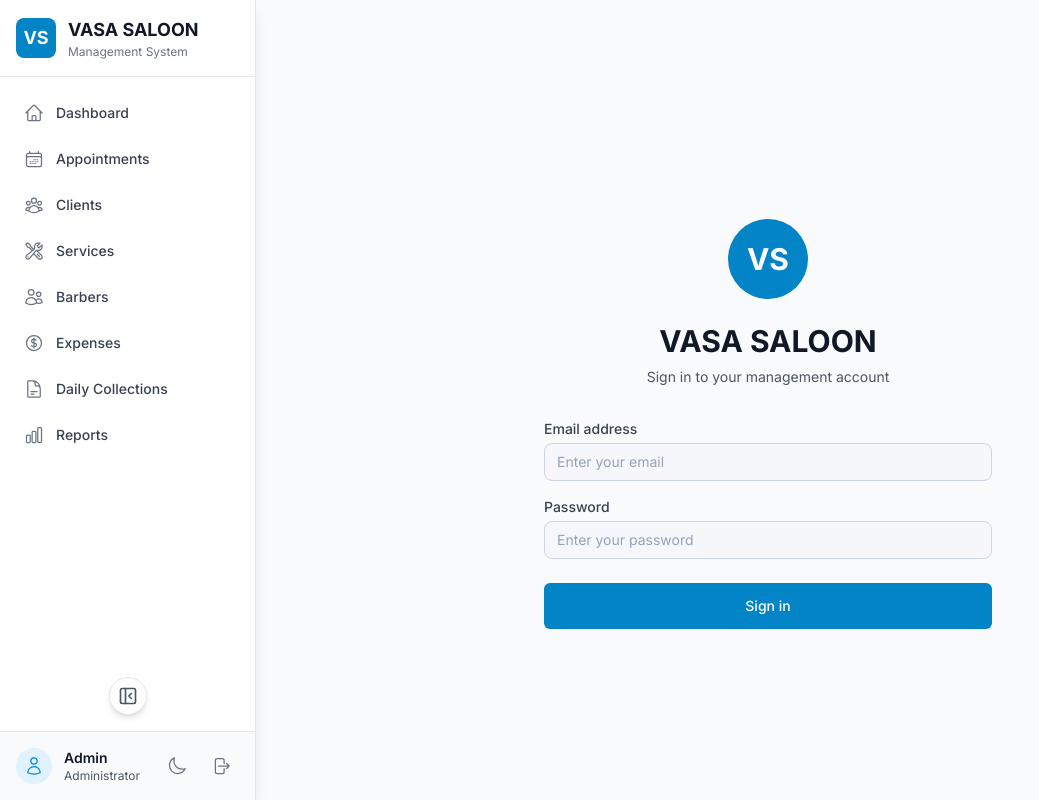
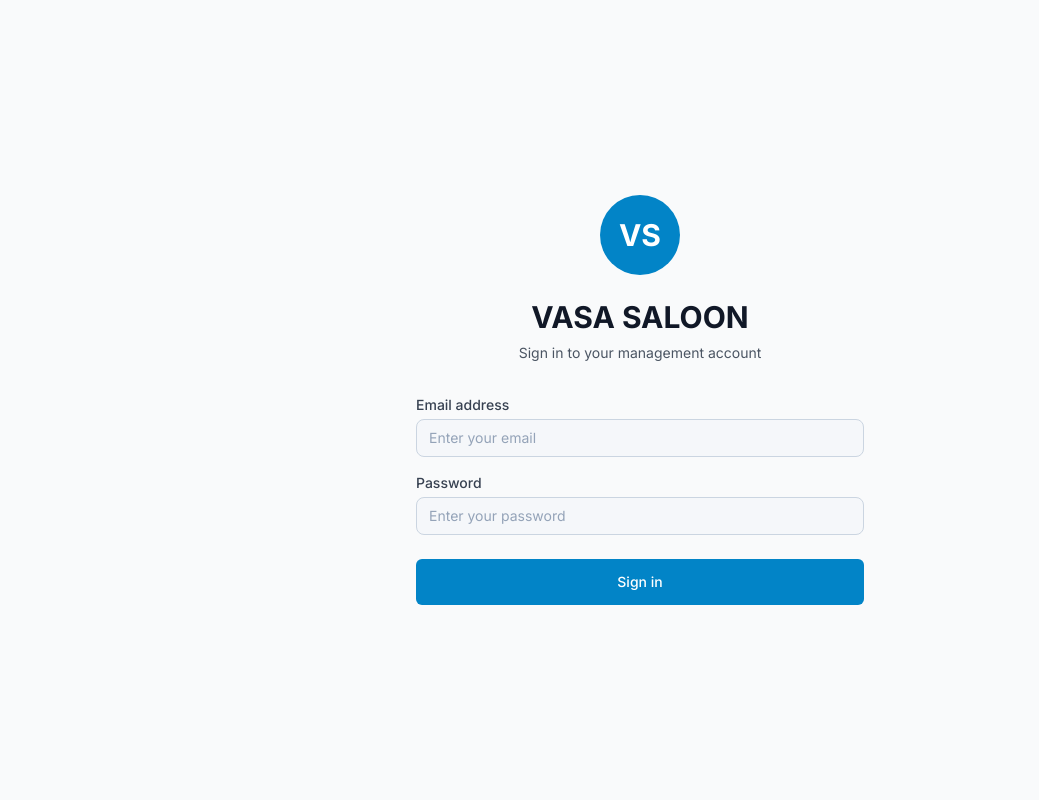
Before and after one commit to saitrogen/vasa-bolt.new-version, a Vue app: page /login in a window 1280 px wide. Shown: the whole page, without its empty margins (0-1039 px from the left). Built offline with nearby package versions, Linux system fonts and the light colour scheme; no server answers.

Commit message:
Refactor App.vue layout for login page and main application view

```diff
--- a/src/App.vue
+++ b/src/App.vue
@@ -1,5 +1,12 @@
 <template>
-  <div class="flex h-screen bg-slate-50 dark:bg-slate-900">
+  <!-- Login page - Full screen layout -->
+  <div v-if="$route.name === 'Login'" class="min-h-screen">
+    <router-view />
+    <Toast />
+  </div>
+
+  <!-- Main application layout with sidebar -->
+  <div v-else class="flex h-screen bg-slate-50 dark:bg-slate-900">
     <!-- Desktop Sidebar -->
     <Sidebar
       v-if="!isMobile"
```
